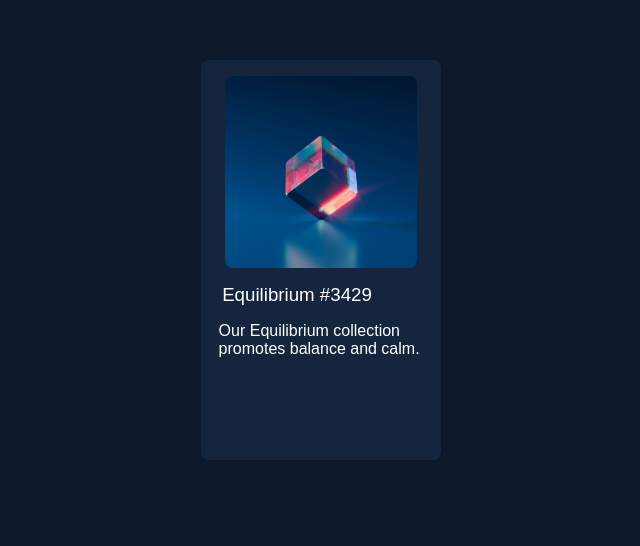
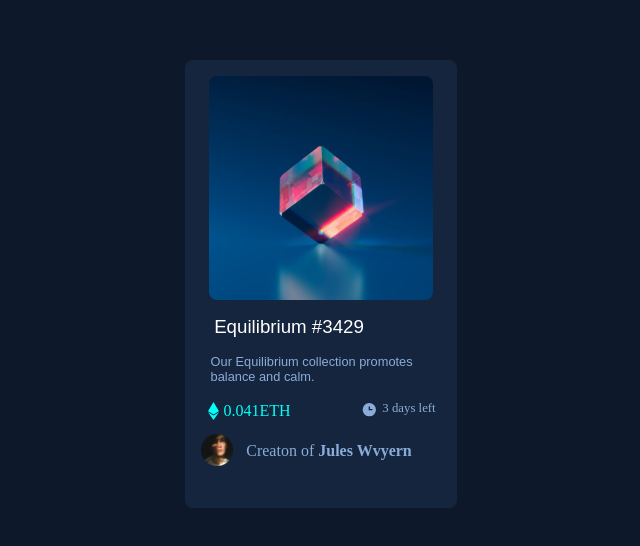
Before and after one commit to lado1121/NFT-card, a plain HTML site: page index.html in a window 1280 px wide. Shown: the part 116-662 px from the top of the page, without its empty margins (319-959 px from the left). Drawn offline with Linux system fonts and the light colour scheme.

Commit message:
finished

```diff
--- a/index.html
+++ b/index.html
@@ -16,9 +16,21 @@
         <h3 class="title">
             Equilibrium #3429
         </h3>
-        <span class="description">
+        <p class="description">
             Our Equilibrium collection promotes balance and calm.
-        </span>
+        </p><br>
+        <img src="./icon-ethereum.svg" class="ethicon" alt="icon">
+        <span class="icondesc">0.041ETH</span>
+        <img src="./icon-clock.svg.svg" class="clockicon" alt="clock">
+        <span class="clockdesc">
+            3 days left
+        </span><br>
+
+            <img src="./image-avatar.png" class="avatar" alt="avatar">
+            <span class="footer">
+                Creaton of <strong>Jules Wvyern</strong>
+            </span>
+        </div>
     </div>
 
 </body>
--- a/styles.css
+++ b/styles.css
@@ -8,7 +8,10 @@
 
 }
 
-@import url('https://fonts.googleapis.com/css2?family=Outfit&display=swap');
+@import url('https://fonts.googleapis.com/css2?family=Outfit:wght@200;300;400&display=swap');
+
+
+
 
 *{
     margin: 0;
@@ -28,8 +31,8 @@ body{
     margin: 0 auto;
     margin-top: 11rem;
     background-color: var(--dark-blue-card);
-    max-width: 15rem;
-    min-height: 25rem;
+    max-width: 17rem;
+    min-height: 28rem;
     border-radius: 0.5rem;
 }
 
@@ -44,7 +47,7 @@ body{
 }
 
 .image-box > .main-image{
-    max-width: 12rem;
+    max-width: 14rem;
     min-height: 12rem;
     border-radius: 0.5rem;
 }
@@ -56,14 +59,52 @@ h3.title{
     font-family: 'Outfit' , sans-serif;
     font-weight: 400;
     color: hsl(0, 0%, 100%);
-    margin-left: -3rem;
+    margin-left: -4rem;
 }
 
-span.description{
+p.description{
     font-family: 'Outfit' , sans-serif;
-    font-weight: 100;
-    color: hsl(0, 0%, 100%);
+    font-weight: 200;
+    font-size: 0.8rem;
+    color: var(--soft-blue);
     margin-top: 1rem;
-    margin-left: 1.1rem;
+    margin-left: 1.6rem;
 
 }
+
+img.ethicon{
+    margin-left: -13.5rem;
+}
+
+span.icondesc{
+    color: var(--cyan);
+    margin-left: -8rem;
+    margin-top: -1.1rem;
+}
+
+img.clockicon{
+    margin-top: -1.2rem;
+    margin-right: -6rem;
+}
+
+span.clockdesc{
+    color: var(--soft-blue);
+    font-size: 0.8rem;
+    margin-top: -1.1rem;
+    margin-right: -11rem;
+}
+
+
+
+
+img.avatar{
+    max-width: 2rem;
+    min-height: 2rem;
+    margin-left: -13rem;
+}
+
+span.footer{
+    color: var(--soft-blue);
+    margin-left: 1rem;
+    margin-top: -1.5rem;
+}
```
Also changed, not shown: icon-clock.svg.svg (added), icon-ethereum.svg (added), icon-view.svg (added).
